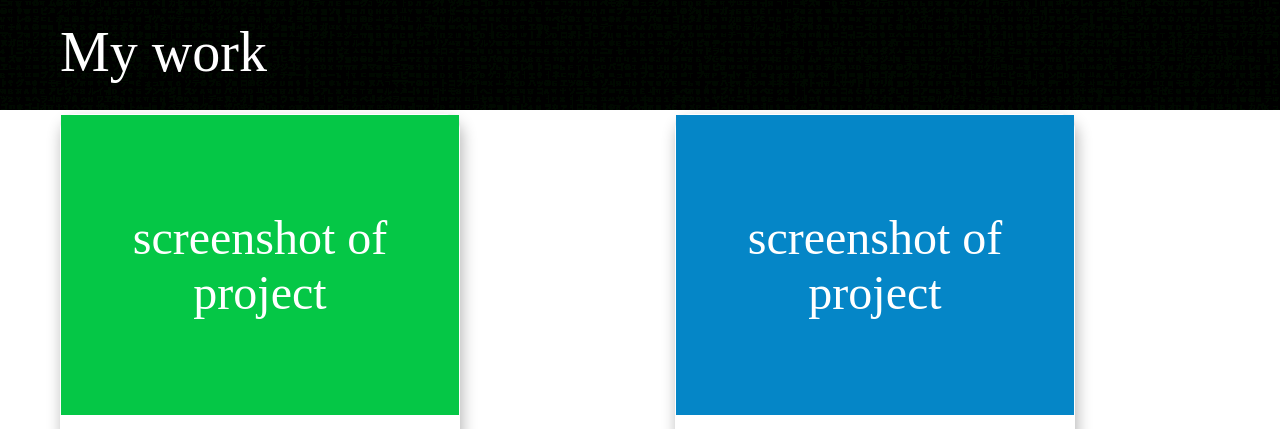
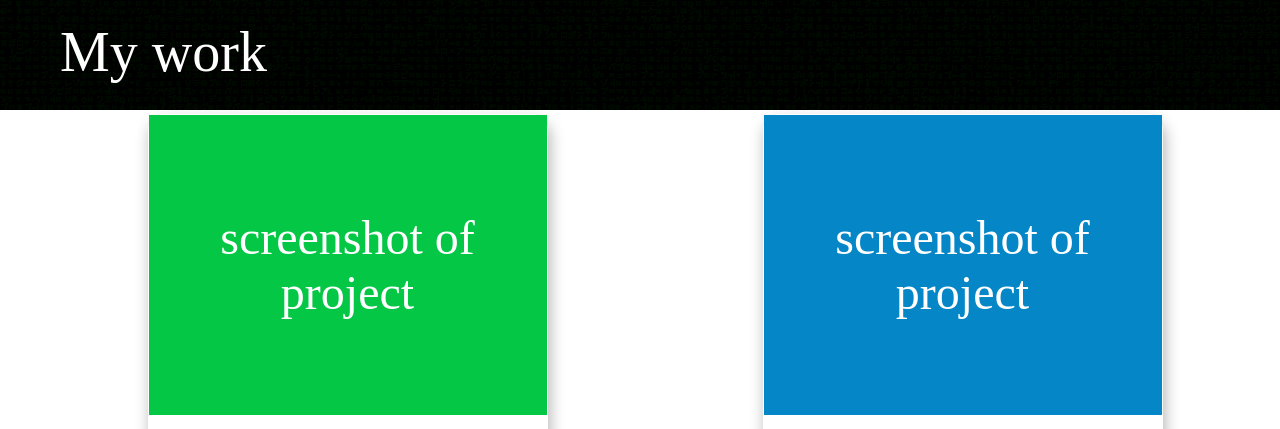
Before and after one commit to codetwentyfive/portfolio, a website built with Parcel: page index.html in a window 1280 px wide. Shown: the part 690-1119 px from the top of the page. Built offline with nearby package versions, Linux system fonts and the light colour scheme; files whose address does not match are found by name.

Commit message:
style:centered project items and added hover effects, glow and size transformation

```diff
--- a/src/css/index.css
+++ b/src/css/index.css
@@ -187,7 +187,6 @@ section.about-me {
   div.main-photo-container {
     margin-top: 30px !important;
   }
-
 }
 
 @media (max-width: 500px) {
@@ -294,14 +293,19 @@ main div.project-container {
   display: grid;
   grid-template-columns: repeat(auto-fit, minmax(400px, 1fr));
   gap: 40px;
+justify-items: center;
 }
 
 section.project {
   width: 400px;
   height: 500px;
   box-shadow: 2px 7px 15px rgba(0, 0, 0, 0.3);
+  transition: transform 0.3s ease-in-out;
 }
-
+section.project:hover {
+  transform: scale(1.05);
+  box-shadow: 0 0 20px rgba(0, 255, 0, 0.8);
+}
 section.project div.content {
   padding-left: 30px;
   padding-right: 30px;
@@ -340,6 +344,7 @@ section.project div.screenshot {
   padding: 30px;
   text-align: center;
   color: white;
+  z-index: -1;
 }
 
 .color1 {
```
